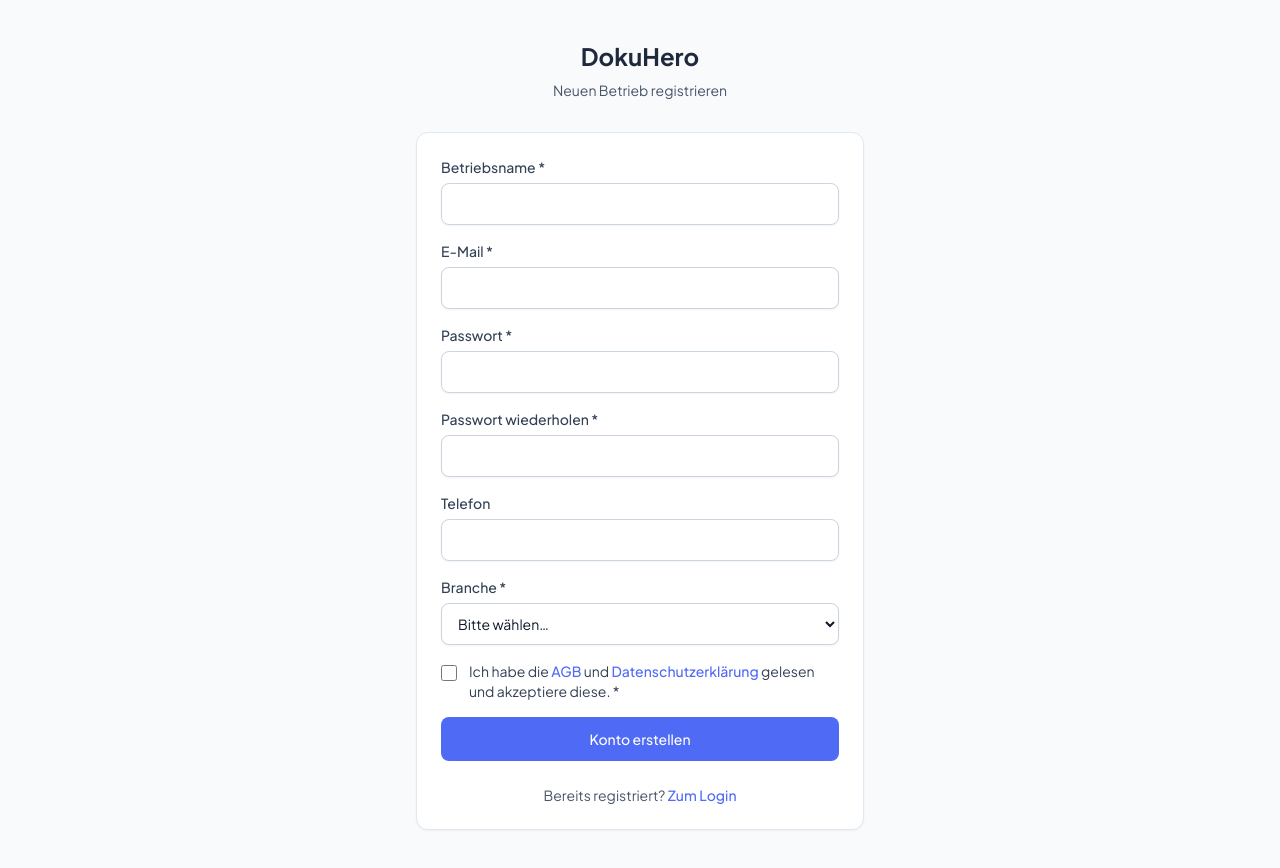
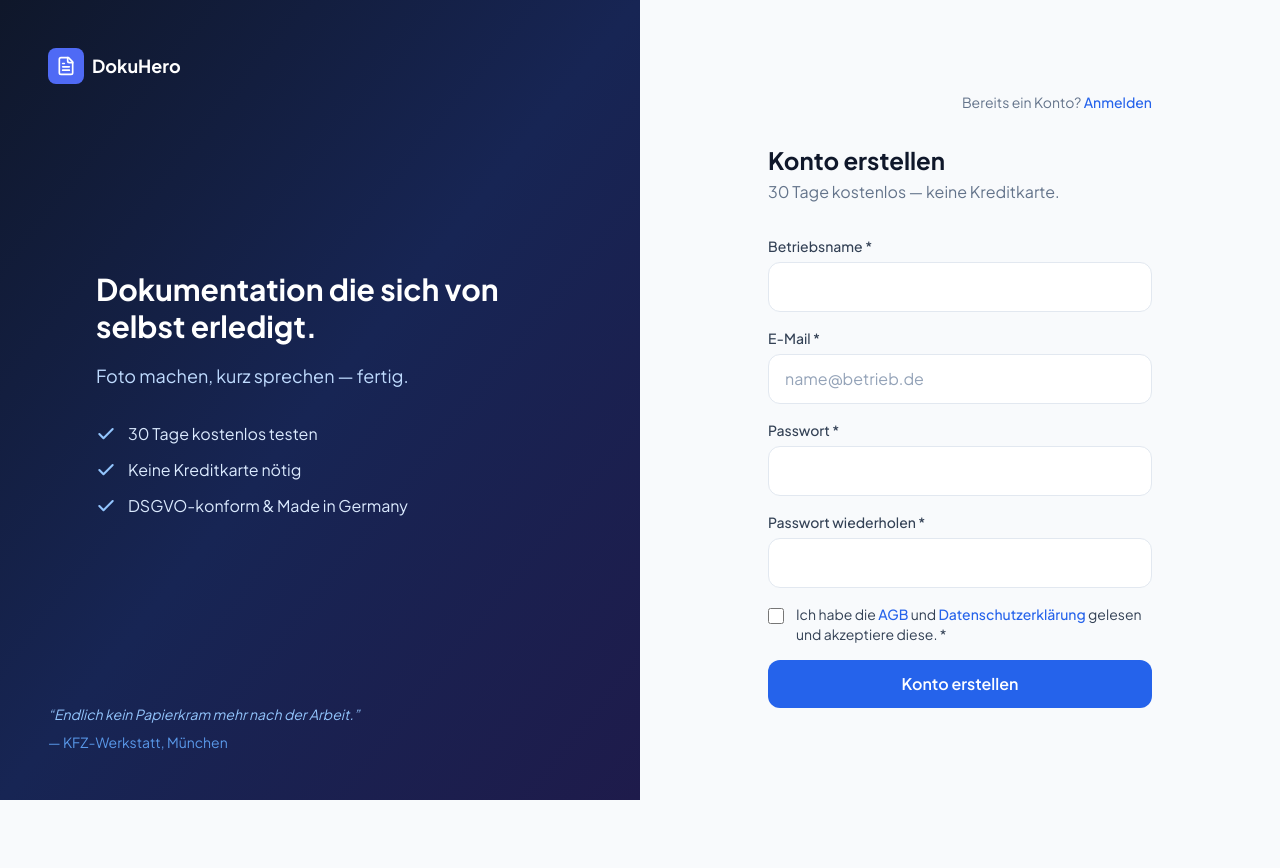
Before and after one commit to sakasolutions/dokuhero, a Next.js app: page /register in a window 1280 px wide. After the commit the page ends 800 px from the top, so only its background shows below. Built offline with nearby package versions, Linux system fonts and the light colour scheme.

Commit message:
feat: login + register split-layout, felder reduziert

```diff
--- a/app/(auth)/layout.tsx
+++ b/app/(auth)/layout.tsx
@@ -3,9 +3,5 @@ export default function AuthLayout({
 }: {
   children: React.ReactNode;
 }) {
-  return (
-    <div className="flex min-h-screen flex-col items-center justify-center bg-surface px-4 py-10">
-      {children}
-    </div>
-  );
+  return children;
 }
--- a/app/(auth)/login/LoginForm.tsx
+++ b/app/(auth)/login/LoginForm.tsx
@@ -1,134 +1,154 @@
 "use client";
 
-import { useState } from "react";
+import { useState, Suspense, useEffect } from "react";
 import Link from "next/link";
 import { useRouter, useSearchParams } from "next/navigation";
 import { signIn } from "next-auth/react";
-import { useForm } from "react-hook-form";
-import { zodResolver } from "@hookform/resolvers/zod";
-import { z } from "zod";
-import { Card } from "@/components/ui/Card";
-import { Input } from "@/components/ui/Input";
-import { Button } from "@/components/ui/Button";
 
-const loginSchema = z.object({
-  email: z.string().email("Ungültige E-Mail"),
-  password: z.string().min(1, "Passwort erforderlich"),
-});
+const inputClass =
+  "w-full rounded-xl border border-slate-200 px-4 py-3 text-slate-900 placeholder:text-slate-400 focus:outline-none focus:ring-2 focus:ring-blue-500";
 
-type LoginFormValues = z.infer<typeof loginSchema>;
+const btnPrimary =
+  "w-full rounded-xl bg-blue-600 py-3 font-semibold text-white transition-colors hover:bg-blue-700 disabled:opacity-60";
 
-export function LoginForm() {
+function LoginFormInner() {
   const router = useRouter();
   const searchParams = useSearchParams();
-  const registered = searchParams.get("registered") === "1";
-  const resetOk = searchParams.get("reset") === "1";
+  const registered = searchParams.get("registered");
+  const reset = searchParams.get("reset");
 
-  const [formError, setFormError] = useState<string | null>(null);
+  const [email, setEmail] = useState("");
+  const [password, setPassword] = useState("");
+  const [error, setError] = useState<string | null>(null);
+  const [loading, setLoading] = useState(false);
 
-  const {
-    register,
-    handleSubmit,
-    formState: { errors, isSubmitting },
-  } = useForm<LoginFormValues>({
-    resolver: zodResolver(loginSchema),
-  });
+  useEffect(() => {
+    if (registered === "1" || reset === "1") {
+      const t = setTimeout(() => {
+        router.replace("/login");
+      }, 5000);
+      return () => clearTimeout(t);
+    }
+  }, [registered, reset, router]);
 
-  async function onSubmit(data: LoginFormValues) {
-    setFormError(null);
+  async function handleSubmit(e: React.FormEvent) {
+    e.preventDefault();
+    setError(null);
+    setLoading(true);
+    try {
       const res = await signIn("credentials", {
-      email: data.email,
-      password: data.password,
+        email: email.trim(),
+        password,
         redirect: false,
       });
-
       if (res?.error) {
-      if (res.error === "GESPERRT") {
-        setFormError(
-          "Ihr Konto wurde gesperrt. Bitte kontaktieren Sie kontakt@dokuhero.de."
-        );
+        setError("E-Mail oder Passwort ist falsch.");
+        setLoading(false);
         return;
       }
-      setFormError("E-Mail oder Passwort ist falsch.");
-      return;
+      router.push("/auftraege");
+      router.refresh();
+    } catch {
+      setError("Anmeldung fehlgeschlagen.");
+      setLoading(false);
     }
-
-    router.push("/dashboard");
-    router.refresh();
   }
 
   return (
-    <div className="w-full max-w-md">
-      <div className="mb-8 text-center">
-        <h1 className="text-2xl font-bold text-dark">DokuHero</h1>
-        <p className="mt-2 text-sm text-slate-600">Anmelden</p>
-      </div>
-      <Card>
-        {registered ? (
-          <p
-            className="mb-4 rounded-lg border border-primary/20 bg-primary/10 px-3 py-2 text-sm text-dark"
+    <div className="w-full">
+      {registered === "1" && (
+        <div
+          className="mb-4 rounded-xl border border-emerald-200 bg-emerald-50 px-4 py-3 text-sm text-emerald-800"
           role="status"
         >
-            Konto erstellt! Bitte einloggen.
-          </p>
-        ) : null}
-        {resetOk ? (
-          <p
-            className="mb-4 rounded-lg border border-primary/20 bg-primary/10 px-3 py-2 text-sm text-dark"
+          Registrierung erfolgreich. Du kannst dich jetzt anmelden.
+        </div>
+      )}
+      {reset === "1" && (
+        <div
+          className="mb-4 rounded-xl border border-emerald-200 bg-emerald-50 px-4 py-3 text-sm text-emerald-800"
           role="status"
         >
           Passwort wurde geändert. Du kannst dich jetzt anmelden.
-          </p>
-        ) : null}
-        <form onSubmit={handleSubmit(onSubmit)} className="space-y-4" noValidate>
-          {formError ? (
-            <p
-              className="rounded-lg bg-red-50 px-3 py-2 text-sm text-red-700"
-              role="alert"
-            >
-              {formError}
-            </p>
-          ) : null}
-          <Input
-            label="E-Mail"
+        </div>
+      )}
+
+      <h1 className="text-2xl font-bold text-slate-900">Willkommen zurück</h1>
+      <p className="mt-1 text-slate-500">Meld dich in deinem Konto an.</p>
+
+      <form onSubmit={handleSubmit} className="mt-8 space-y-4">
+        <div>
+          <label htmlFor="login-email" className="mb-1.5 block text-sm font-medium text-slate-700">
+            E-Mail
+          </label>
+          <input
+            id="login-email"
+            name="email"
             type="email"
             autoComplete="email"
-            error={errors.email?.message}
-            {...register("email")}
+            required
+            value={email}
+            onChange={(e) => setEmail(e.target.value)}
+            className={inputClass}
+            placeholder="name@betrieb.de"
           />
-          <Input
-            label="Passwort"
-            type="password"
-            autoComplete="current-password"
-            error={errors.password?.message}
-            {...register("password")}
-          />
-          <p className="-mt-1 text-right">
+        </div>
+        <div>
+          <div className="mb-1.5 flex items-center justify-between gap-2">
+            <label htmlFor="login-password" className="text-sm font-medium text-slate-700">
+              Passwort
+            </label>
             <Link
               href="/passwort-vergessen"
-              className="text-sm font-medium text-primary hover:text-primary/80 hover:underline"
+              className="text-sm text-blue-600 hover:text-blue-700 hover:underline"
             >
               Passwort vergessen?
             </Link>
+          </div>
+          <input
+            id="login-password"
+            name="password"
+            type="password"
+            autoComplete="current-password"
+            required
+            value={password}
+            onChange={(e) => setPassword(e.target.value)}
+            className={inputClass}
+          />
+        </div>
+        {error && (
+          <p className="text-sm text-red-600" role="alert">
+            {error}
           </p>
-          <Button
-            type="submit"
-            className="w-full min-h-11"
-            disabled={isSubmitting}
-          >
-            {isSubmitting ? "Wird angemeldet…" : "Anmelden"}
-          </Button>
+        )}
+        <button type="submit" disabled={loading} className={btnPrimary}>
+          {loading ? "Wird angemeldet…" : "Anmelden"}
+        </button>
       </form>
-        <p className="mt-6 text-center text-sm text-slate-600">
+
+      <p className="mt-8 text-center text-sm text-slate-500 lg:hidden">
         Noch kein Konto?{" "}
-          <Link
-            href="/register"
-            className="font-medium text-primary hover:text-primary/80 hover:underline"
-          >
+        <Link href="/register" className="font-medium text-blue-600 hover:text-blue-700 hover:underline">
           Registrieren
         </Link>
       </p>
-      </Card>
     </div>
   );
 }
+
+export function LoginForm() {
+  return (
+    <Suspense
+      fallback={
+        <div className="w-full space-y-4 animate-pulse">
+          <div className="h-8 w-48 rounded bg-slate-200" />
+          <div className="h-4 w-full rounded bg-slate-200" />
+          <div className="h-12 w-full rounded-xl bg-slate-200" />
+          <div className="h-12 w-full rounded-xl bg-slate-200" />
+        </div>
+      }
+    >
+      <LoginFormInner />
+    </Suspense>
+  );
+}
--- a/app/(auth)/register/page.tsx
+++ b/app/(auth)/register/page.tsx
@@ -1,22 +1,18 @@
 "use client";
 
-import { useMemo, useState } from "react";
+import { useState } from "react";
 import Link from "next/link";
 import { useRouter } from "next/navigation";
 import { Controller, useForm } from "react-hook-form";
 import { zodResolver } from "@hookform/resolvers/zod";
 import { z } from "zod";
-import { Card } from "@/components/ui/Card";
-import { Input } from "@/components/ui/Input";
-import { Button } from "@/components/ui/Button";
+import { AuthSplitLayout } from "@/components/auth/AuthSplitLayout";
 
-const BRANCHEN = [
-  "KFZ-Werkstatt",
-  "Hausmeisterdienst",
-  "Handwerker",
-  "Reinigung",
-  "Sonstiges",
-] as const;
+const inputClass =
+  "w-full rounded-xl border border-slate-200 px-4 py-3 text-slate-900 placeholder:text-slate-400 focus:outline-none focus:ring-2 focus:ring-blue-500";
+
+const btnPrimary =
+  "w-full rounded-xl bg-blue-600 py-3 font-semibold text-white transition-colors hover:bg-blue-700 disabled:opacity-60";
 
 const registerSchema = z
   .object({
@@ -24,14 +20,6 @@ const registerSchema = z
     email: z.string().email("Ungültige E-Mail"),
     password: z.string().min(8, "Mindestens 8 Zeichen"),
     passwordConfirm: z.string(),
-    telefon: z.string().optional(),
-    branche: z
-      .string()
-      .refine(
-        (v): v is (typeof BRANCHEN)[number] =>
-          (BRANCHEN as readonly string[]).includes(v),
-        { message: "Bitte eine Branche wählen." }
-      ),
     acceptAgb: z.boolean(),
   })
   .refine((data) => data.password === data.passwordConfirm, {
@@ -44,18 +32,6 @@ const registerSchema = z
     path: ["acceptAgb"],
   });
 
-function passwordStrengthScore(pw: string): number {
-  if (!pw) return 0;
-  let s = 0;
-  if (pw.length >= 8) s += 1;
-  if (/[a-z]/.test(pw)) s += 1;
-  if (/[A-Z]/.test(pw)) s += 1;
-  if (/[0-9]/.test(pw) || /[^a-zA-Z0-9]/.test(pw)) s += 1;
-  return Math.min(4, s);
-}
-
-const strengthLabels = ["", "Schwach", "Okay", "Gut", "Stark"];
-
 export default function RegisterPage() {
   const router = useRouter();
   const [formError, setFormError] = useState<string | null>(null);
@@ -64,7 +40,6 @@ export default function RegisterPage() {
     register,
     control,
     handleSubmit,
-    watch,
     formState: { errors, isSubmitting },
   } = useForm({
     resolver: zodResolver(registerSchema),
@@ -73,14 +48,9 @@ export default function RegisterPage() {
       email: "",
       password: "",
       passwordConfirm: "",
-      telefon: "",
       acceptAgb: false,
-      branche: "",
     },
   });
-
-  const pwd = watch("password") ?? "";
-  const strength = useMemo(() => passwordStrengthScore(pwd), [pwd]);
 
   async function onSubmit(data: z.infer<typeof registerSchema>) {
     setFormError(null);
@@ -92,8 +62,6 @@ export default function RegisterPage() {
         email: data.email,
         password: data.password,
         passwordConfirm: data.passwordConfirm,
-        telefon: data.telefon?.trim() || null,
-        branche: data.branche,
         acceptAgb: data.acceptAgb,
       }),
     });
@@ -119,123 +87,111 @@ export default function RegisterPage() {
   }
 
   return (
-    <div className="w-full max-w-md">
-      <div className="mb-8 text-center">
-        <h1 className="text-2xl font-bold text-dark">DokuHero</h1>
-        <p className="mt-2 text-sm text-slate-600">Neuen Betrieb registrieren</p>
-      </div>
-      <Card>
+    <AuthSplitLayout
+      desktopAuthLink={{
+        href: "/login",
+        preface: "Bereits ein Konto?",
+        label: "Anmelden",
+      }}
+    >
+      <div className="w-full">
+        <h1 className="text-2xl font-bold text-slate-900">Konto erstellen</h1>
+        <p className="mt-1 text-slate-500">
+          30 Tage kostenlos — keine Kreditkarte.
+        </p>
+
         <form
-          onSubmit={handleSubmit((values) =>
-            void onSubmit(values as z.infer<typeof registerSchema>)
-          )}
-          className="space-y-4"
+          onSubmit={handleSubmit((values) => void onSubmit(values))}
+          className="mt-8 space-y-4"
           noValidate
         >
           {formError ? (
             <p
-              className="rounded-lg bg-red-50 px-3 py-2 text-sm text-red-700"
+              className="rounded-xl border border-red-200 bg-red-50 px-4 py-3 text-sm text-red-700"
               role="alert"
             >
               {formError}
             </p>
           ) : null}
 
-          <Input
-            label="Betriebsname *"
-            autoComplete="organization"
-            required
-            error={errors.name?.message}
-            {...register("name")}
-          />
-          <Input
-            label="E-Mail *"
-            type="email"
-            autoComplete="email"
-            required
-            error={errors.email?.message}
-            {...register("email")}
-          />
-
           <div>
-            <Input
-              label="Passwort *"
-              type="password"
-              autoComplete="new-password"
-              required
-              error={errors.password?.message}
-              {...register("password")}
+            <label
+              htmlFor="reg-name"
+              className="mb-1.5 block text-sm font-medium text-slate-700"
+            >
+              Betriebsname *
+            </label>
+            <input
+              id="reg-name"
+              type="text"
+              autoComplete="organization"
+              className={inputClass}
+              {...register("name")}
             />
-            {pwd.length > 0 ? (
-              <div className="mt-2">
-                <div className="mb-1 flex justify-between text-xs text-slate-500">
-                  <span>Passwort-Stärke</span>
-                  <span className="font-medium text-slate-700">
-                    {strengthLabels[strength]}
-                  </span>
-                </div>
-                <div className="flex gap-1">
-                  {[1, 2, 3, 4].map((i) => (
-                    <div
-                      key={i}
-                      className={`h-1.5 flex-1 rounded-full transition-colors ${
-                        i <= strength
-                          ? strength <= 1
-                            ? "bg-red-400"
-                            : strength === 2
-                              ? "bg-primary/45"
-                              : strength === 3
-                                ? "bg-primary/75"
-                                : "bg-primary"
-                          : "bg-slate-200"
-                      }`}
-                    />
-                  ))}
-                </div>
-              </div>
+            {errors.name?.message ? (
+              <p className="mt-1 text-sm text-red-600">{errors.name.message}</p>
             ) : null}
           </div>
 
-          <Input
-            label="Passwort wiederholen *"
-            type="password"
-            autoComplete="new-password"
-            required
-            error={errors.passwordConfirm?.message}
-            {...register("passwordConfirm")}
-          />
-
-          <Input
-            label="Telefon"
-            type="tel"
-            autoComplete="tel"
-            error={errors.telefon?.message}
-            {...register("telefon")}
-          />
+          <div>
+            <label
+              htmlFor="reg-email"
+              className="mb-1.5 block text-sm font-medium text-slate-700"
+            >
+              E-Mail *
+            </label>
+            <input
+              id="reg-email"
+              type="email"
+              autoComplete="email"
+              className={inputClass}
+              placeholder="name@betrieb.de"
+              {...register("email")}
+            />
+            {errors.email?.message ? (
+              <p className="mt-1 text-sm text-red-600">{errors.email.message}</p>
+            ) : null}
+          </div>
 
           <div>
             <label
-              htmlFor="branche"
+              htmlFor="reg-password"
               className="mb-1.5 block text-sm font-medium text-slate-700"
             >
-              Branche *
+              Passwort *
             </label>
-            <select
-              id="branche"
-              className="w-full rounded-lg border border-slate-300 bg-white px-3 py-2.5 text-sm text-slate-900 shadow-sm focus:border-primary focus:outline-none focus:ring-2 focus:ring-primary/20"
-              {...register("branche")}
+            <input
+              id="reg-password"
+              type="password"
+              autoComplete="new-password"
+              className={inputClass}
+              {...register("password")}
+            />
+            {errors.password?.message ? (
+              <p className="mt-1 text-sm text-red-600">
+                {errors.password.message}
+              </p>
+            ) : null}
+          </div>
+
+          <div>
+            <label
+              htmlFor="reg-password-confirm"
+              className="mb-1.5 block text-sm font-medium text-slate-700"
             >
-              <option value="" disabled>
-                Bitte wählen…
-              </option>
-              {BRANCHEN.map((b) => (
-                <option key={b} value={b}>
-                  {b}
-                </option>
-              ))}
-            </select>
-            {errors.branche?.message ? (
-              <p className="mt-1 text-sm text-red-600">{errors.branche.message}</p>
+              Passwort wiederholen *
+            </label>
+            <input
+              id="reg-password-confirm"
+              type="password"
+              autoComplete="new-password"
+              className={inputClass}
+              {...register("passwordConfirm")}
+            />
+            {errors.passwordConfirm?.message ? (
+              <p className="mt-1 text-sm text-red-600">
+                {errors.passwordConfirm.message}
+              </p>
             ) : null}
           </div>
 
@@ -247,7 +203,7 @@ export default function RegisterPage() {
                 <label className="flex cursor-pointer items-start gap-3 text-sm text-slate-700">
                   <input
                     type="checkbox"
-                    className="mt-1 h-4 w-4 shrink-0 rounded border-slate-300 text-primary focus:ring-primary"
+                    className="mt-1 h-4 w-4 shrink-0 rounded border-slate-300 text-blue-600 focus:ring-blue-500"
                     checked={field.value}
                     onChange={(e) => field.onChange(e.target.checked)}
                     onBlur={field.onBlur}
@@ -257,7 +213,7 @@ export default function RegisterPage() {
                     Ich habe die{" "}
                     <Link
                       href="/agb"
-                      className="font-medium text-primary hover:text-primary/80 hover:underline"
+                      className="font-medium text-blue-600 hover:text-blue-700 hover:underline"
                       target="_blank"
                       rel="noreferrer"
                     >
@@ -266,7 +222,7 @@ export default function RegisterPage() {
                     und{" "}
                     <Link
                       href="/datenschutz"
-                      className="font-medium text-primary hover:text-primary/80 hover:underline"
+                      className="font-medium text-blue-600 hover:text-blue-700 hover:underline"
                       target="_blank"
                       rel="noreferrer"
                     >
@@ -284,20 +240,21 @@ export default function RegisterPage() {
             ) : null}
           </div>
 
-          <Button type="submit" className="w-full min-h-11" disabled={isSubmitting}>
-            {isSubmitting ? "Wird registriert…" : "Konto erstellen"}
-          </Button>
+          <button type="submit" disabled={isSubmitting} className={btnPrimary}>
+            {isSubmitting ? "Wird erstellt…" : "Konto erstellen"}
+          </button>
         </form>
-        <p className="mt-6 text-center text-sm text-slate-600">
+
+        <p className="mt-8 text-center text-sm text-slate-500 lg:hidden">
           Bereits registriert?{" "}
           <Link
             href="/login"
-            className="font-medium text-primary hover:text-primary/80 hover:underline"
+            className="font-medium text-blue-600 hover:text-blue-700 hover:underline"
           >
-            Zum Login
+            Anmelden
           </Link>
         </p>
-      </Card>
-    </div>
+      </div>
+    </AuthSplitLayout>
   );
 }
--- a/app/api/register/route.ts
+++ b/app/api/register/route.ts
@@ -24,13 +24,7 @@ const registerSchema = z
     password: z.string().min(8, "Mindestens 8 Zeichen"),
     passwordConfirm: z.string(),
     telefon: z.string().optional().nullable(),
-    branche: z
-      .string()
-      .refine(
-        (v): v is (typeof BRANCHEN)[number] =>
-          (BRANCHEN as readonly string[]).includes(v),
-        { message: "Bitte eine Branche wählen." }
-      ),
+    branche: z.enum(BRANCHEN).optional(),
     acceptAgb: z.boolean(),
   })
   .refine((data) => data.password === data.passwordConfirm, {
@@ -89,7 +83,9 @@ export async function POST(request: Request) {
       );
     }
 
-    const { name, email, password, telefon, branche } = parsed.data;
+    const { name, email, password, telefon, branche: brancheRaw } =
+      parsed.data;
+    const branche = brancheRaw ?? "Sonstiges";
     const emailNorm = email.trim().toLowerCase();
     const pool = getPool();
 
--- /dev/null
+++ b/components/auth/AuthSplitLayout.tsx
@@ -0,0 +1,104 @@
+"use client";
+
+import Link from "next/link";
+import { Check, FileText } from "lucide-react";
+
+type DesktopAuthLink = {
+  href: string;
+  preface: string;
+  label: string;
+};
+
+export function AuthSplitLayout({
+  children,
+  desktopAuthLink,
+}: {
+  children: React.ReactNode;
+  desktopAuthLink: DesktopAuthLink;
+}) {
+  return (
+    <div className="min-h-screen lg:grid lg:grid-cols-2">
+      {/* Brand — Desktop only */}
+      <aside className="relative hidden h-screen flex-col bg-gradient-to-br from-slate-900 via-blue-950 to-indigo-950 lg:sticky lg:top-0 lg:flex">
+        <div className="flex h-full min-h-0 flex-col justify-between p-12">
+          <div>
+            <Link
+              href="/"
+              className="inline-flex items-center gap-2 font-bold text-white outline-none ring-offset-2 ring-offset-slate-900 focus-visible:ring-2 focus-visible:ring-white/40"
+            >
+              <span className="flex h-9 w-9 shrink-0 items-center justify-center rounded-lg bg-primary">
+                <FileText className="h-5 w-5 text-white" strokeWidth={2} aria-hidden />
+              </span>
+              <span className="text-lg font-bold">DokuHero</span>
+            </Link>
+          </div>
+
+          <div className="flex flex-1 flex-col items-center justify-center py-10">
+            <div className="max-w-md">
+              <h2 className="text-3xl font-bold leading-tight text-white">
+                Dokumentation die sich von selbst erledigt.
+              </h2>
+              <p className="mt-4 text-lg text-blue-200">
+                Foto machen, kurz sprechen — fertig.
+              </p>
+              <div className="mt-8 space-y-3">
+                {[
+                  "30 Tage kostenlos testen",
+                  "Keine Kreditkarte nötig",
+                  "DSGVO-konform & Made in Germany",
+                ].map((line) => (
+                  <div
+                    key={line}
+                    className="flex items-center gap-3 text-blue-100"
+                  >
+                    <Check
+                      className="h-5 w-5 shrink-0 text-blue-300"
+                      strokeWidth={2.5}
+                      aria-hidden
+                    />
+                    <span>{line}</span>
+                  </div>
+                ))}
+              </div>
+            </div>
+          </div>
+
+          <blockquote className="text-sm italic text-blue-300">
+            <p>&ldquo;Endlich kein Papierkram mehr nach der Arbeit.&rdquo;</p>
+            <footer className="mt-2 not-italic text-blue-400/90">
+              — KFZ-Werkstatt, München
+            </footer>
+          </blockquote>
+        </div>
+      </aside>
+
+      {/* Formular */}
+      <div className="flex h-screen min-h-0 flex-col overflow-y-auto bg-slate-50">
+        <div className="flex shrink-0 justify-end p-4 lg:hidden">
+          <Link
+            href="/"
+            className="text-sm text-slate-500 transition hover:text-slate-800"
+          >
+            ← Zurück zur Startseite
+          </Link>
+        </div>
+        <div className="flex flex-1 items-center justify-center overflow-y-auto px-8 py-8 lg:px-16 lg:py-12">
+          <div className="w-full max-w-sm">
+            <div className="mb-8 hidden justify-end text-sm text-slate-500 lg:flex">
+              <span>
+                {desktopAuthLink.preface}{" "}
+                <Link
+                  href={desktopAuthLink.href}
+                  className="font-medium text-blue-600 hover:text-blue-700 hover:underline"
+                >
+                  {desktopAuthLink.label}
+                </Link>
+              </span>
+            </div>
+            {children}
+          </div>
+        </div>
+      </div>
+    </div>
+  );
+}
```
Also changed, not shown: app/(auth)/login/page.tsx (+8 -8 lines), 1 other file (tests, documents, lock files or other folders). Lines whose indentation alone changed are shown as unchanged.
